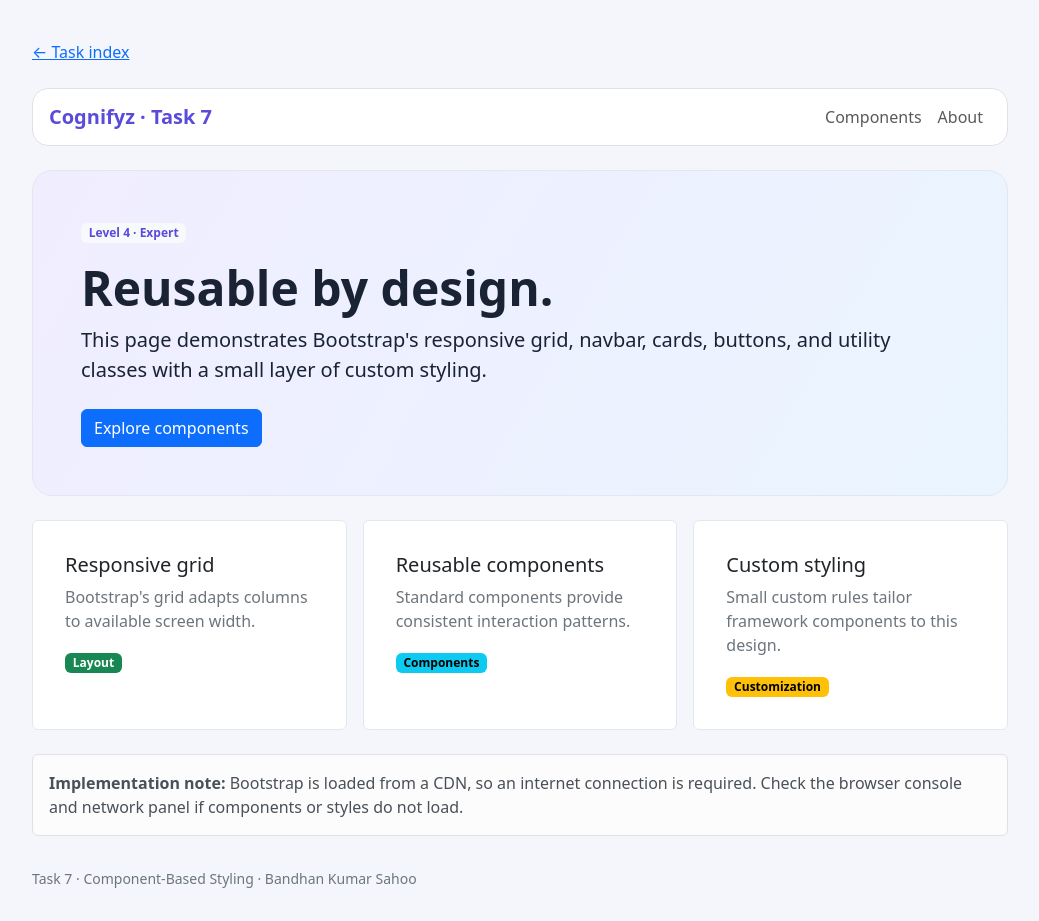
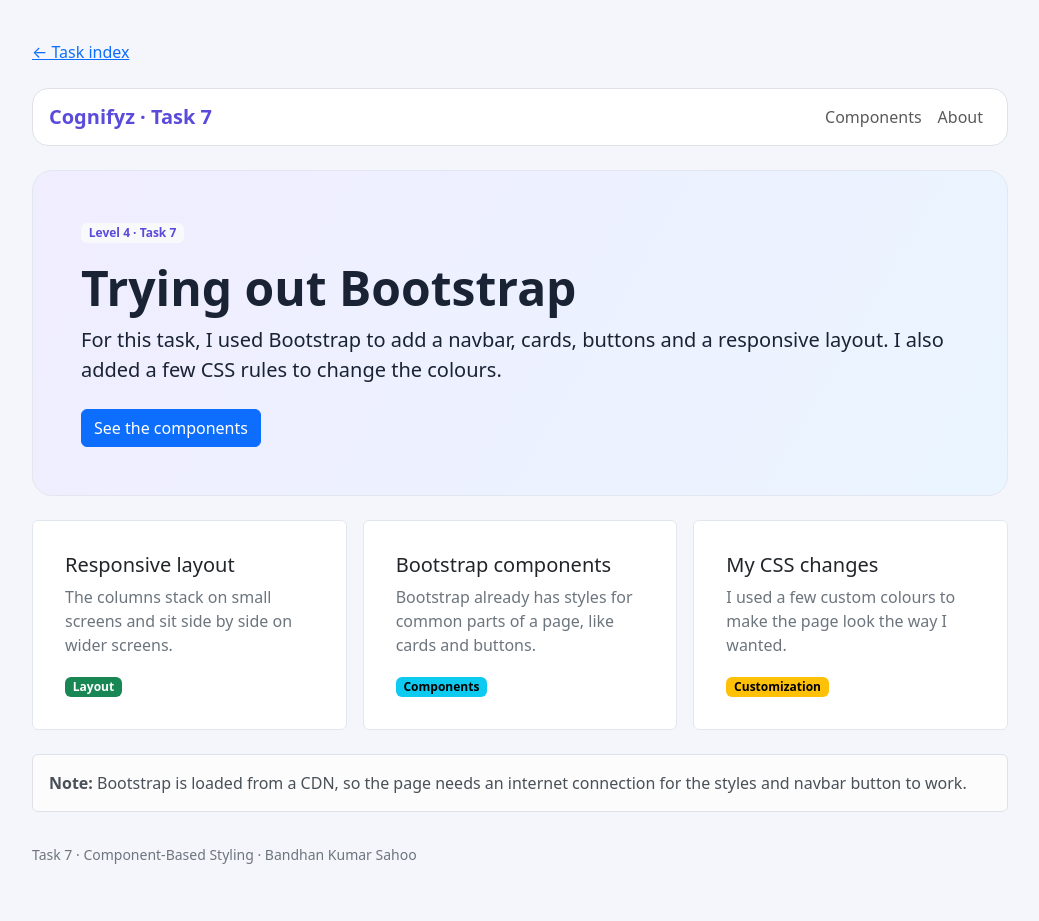
Before and after one commit to Bandhan-lab/cognifyz-frontend-internship, a website: page level-4/task-7-bootstrap-components/index.html in a window 1280 px wide. Shown: the whole page, without its empty margins (120-1159 px from the left). After the commit the page ends 897 px from the top, so only its background shows below. Drawn offline with nearby package versions, Linux system fonts and the light colour scheme.

Commit message:
Make Bootstrap task explanation more student-friendly

```diff
--- a/level-4/task-7-bootstrap-components/index.html
+++ b/level-4/task-7-bootstrap-components/index.html
@@ -16,13 +16,13 @@
 <button class="navbar-toggler" type="button" data-bs-toggle="collapse" data-bs-target="#mainNav" aria-controls="mainNav" aria-expanded="false" aria-label="Toggle navigation"><span class="navbar-toggler-icon"></span></button>
 <div class="collapse navbar-collapse" id="mainNav"><ul class="navbar-nav ms-auto"><li class="nav-item"><a class="nav-link" href="#features">Components</a></li><li class="nav-item"><a class="nav-link" href="#about">About</a></li></ul></div>
 </nav>
-<header class="hero p-4 p-md-5 mb-4"><span class="badge text-bg-light text-purple mb-3">Level 4 · Expert</span><h1 class="display-5 fw-bold">Reusable by design.</h1><p class="lead mb-4">This page demonstrates Bootstrap's responsive grid, navbar, cards, buttons, and utility classes with a small layer of custom styling.</p><a class="btn btn-primary" href="#features">Explore components</a></header>
+<header class="hero p-4 p-md-5 mb-4"><span class="badge text-bg-light text-purple mb-3">Level 4 · Task 7</span><h1 class="display-5 fw-bold">Trying out Bootstrap</h1><p class="lead mb-4">For this task, I used Bootstrap to add a navbar, cards, buttons and a responsive layout. I also added a few CSS rules to change the colours.</p><a class="btn btn-primary" href="#features">See the components</a></header>
 <section id="features" class="row g-3 mb-4">
-<div class="col-12 col-md-4"><article class="card p-3"><div class="card-body"><h2 class="h5">Responsive grid</h2><p class="card-text text-secondary">Bootstrap's grid adapts columns to available screen width.</p><span class="badge text-bg-success">Layout</span></div></article></div>
-<div class="col-12 col-md-4"><article class="card p-3"><div class="card-body"><h2 class="h5">Reusable components</h2><p class="card-text text-secondary">Standard components provide consistent interaction patterns.</p><span class="badge text-bg-info">Components</span></div></article></div>
-<div class="col-12 col-md-4"><article class="card p-3"><div class="card-body"><h2 class="h5">Custom styling</h2><p class="card-text text-secondary">Small custom rules tailor framework components to this design.</p><span class="badge text-bg-warning">Customization</span></div></article></div>
+<div class="col-12 col-md-4"><article class="card p-3"><div class="card-body"><h2 class="h5">Responsive layout</h2><p class="card-text text-secondary">The columns stack on small screens and sit side by side on wider screens.</p><span class="badge text-bg-success">Layout</span></div></article></div>
+<div class="col-12 col-md-4"><article class="card p-3"><div class="card-body"><h2 class="h5">Bootstrap components</h2><p class="card-text text-secondary">Bootstrap already has styles for common parts of a page, like cards and buttons.</p><span class="badge text-bg-info">Components</span></div></article></div>
+<div class="col-12 col-md-4"><article class="card p-3"><div class="card-body"><h2 class="h5">My CSS changes</h2><p class="card-text text-secondary">I used a few custom colours to make the page look the way I wanted.</p><span class="badge text-bg-warning">Customization</span></div></article></div>
 </section>
-<section id="about" class="alert alert-light border"><strong>Implementation note:</strong> Bootstrap is loaded from a CDN, so an internet connection is required. Check the browser console and network panel if components or styles do not load.</section>
+<section id="about" class="alert alert-light border"><strong>Note:</strong> Bootstrap is loaded from a CDN, so the page needs an internet connection for the styles and navbar button to work.</section>
 <footer class="text-secondary small py-3">Task 7 · Component-Based Styling · Bandhan Kumar Sahoo</footer>
 </div>
 <script src="https://cdn.jsdelivr.net/npm/bootstrap@5.3.3/dist/js/bootstrap.bundle.min.js" integrity="sha384-YvpcrYf0tY3lHB60NNkmXc5s9fDVZLESaAA55NDzOxhy9GkcIdslK1eN7N6jIeHz" crossorigin="anonymous"></script>
```
